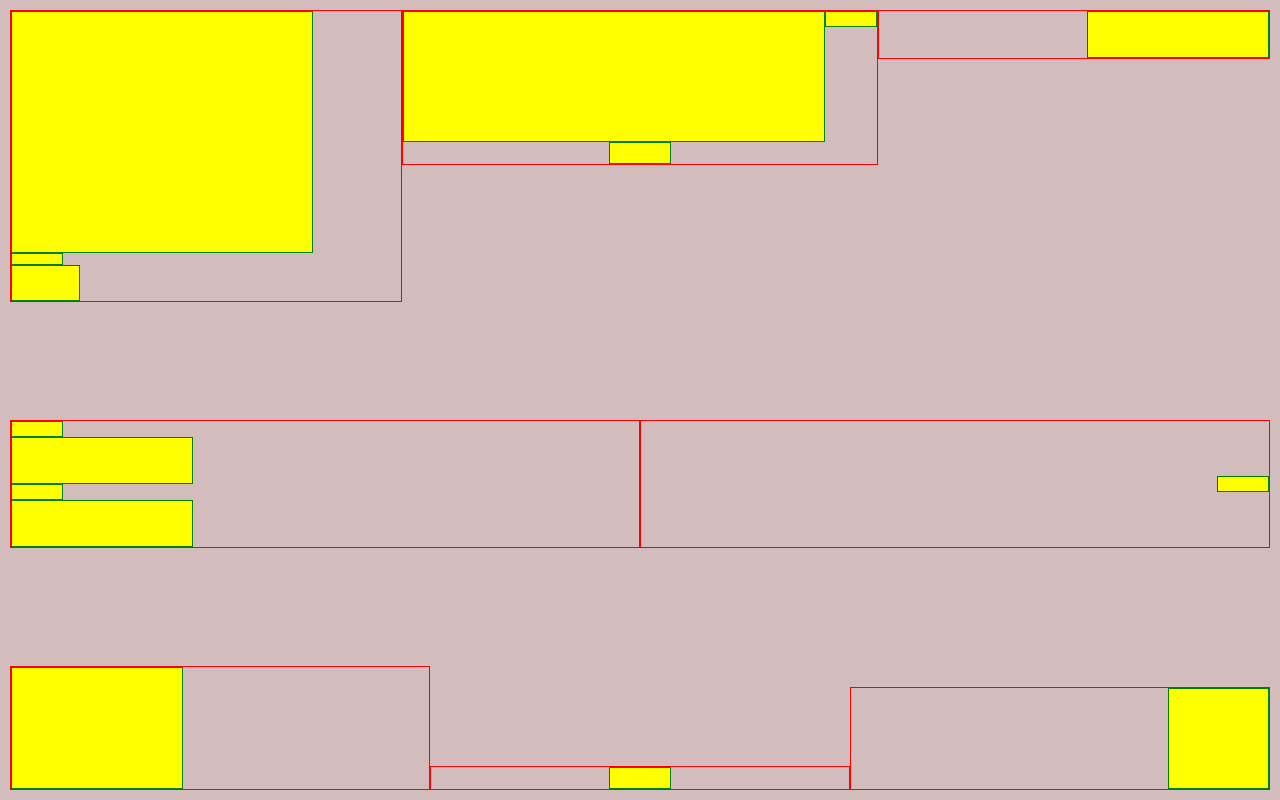
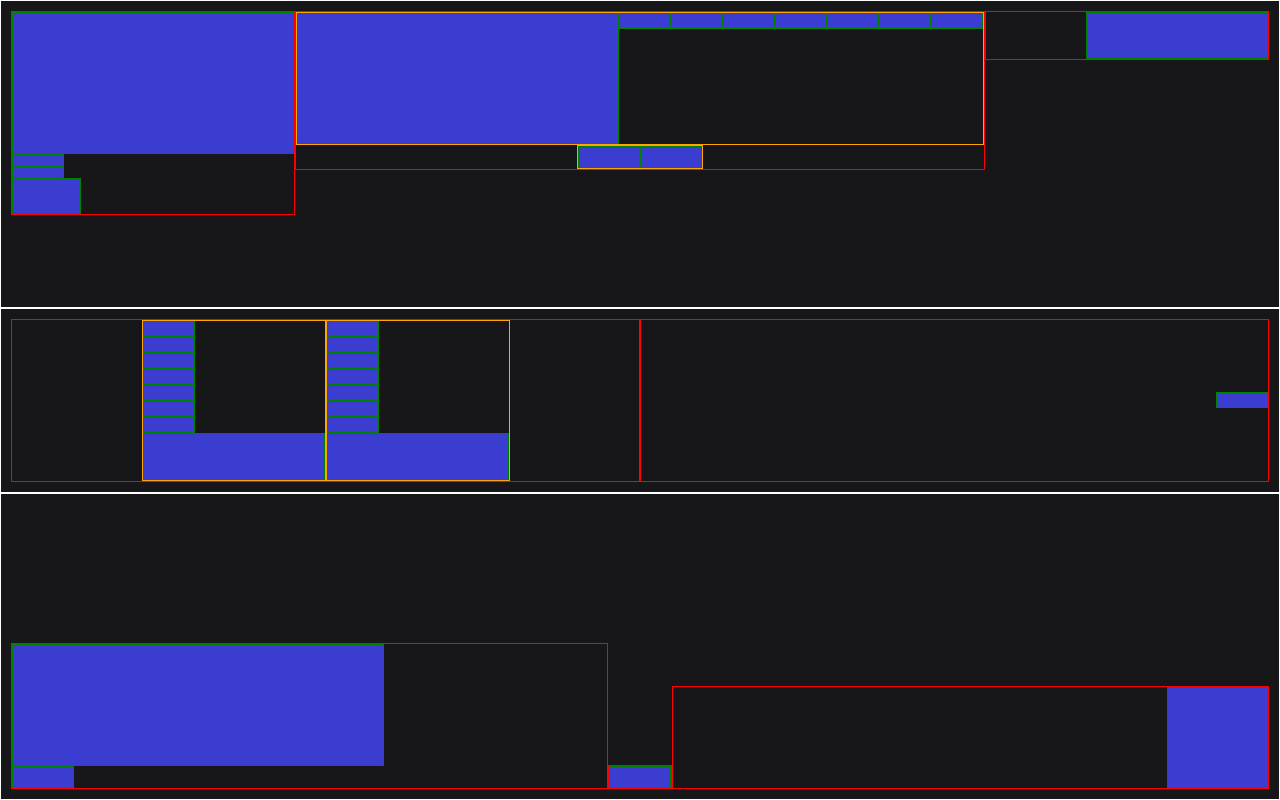
Before and after one commit to KaWaite/poc-align-system, a React (Create React App) app: page / in a window 1280 px wide. Built offline with nearby package versions, Linux system fonts and the light colour scheme.

Commit message:
current state

```diff
--- a/src/components/GridArea/index.tsx
+++ b/src/components/GridArea/index.tsx
@@ -38,11 +38,11 @@ const Wrapper = styled.div<{ vertical?: boolean, horizontal?: boolean, right?: b
     min-width: inherit;
     min-height:20px; // could add a editor mode prop that add min-height
     // margin: 10px;
-    ${({ right, vertical }) => right && vertical ? "margin-left: auto;" : "margin-right: auto;"}
     border: 1px solid red;
     display: flex;
     flex: 1;
-    flex-wrap: wrap;
+    ${({ horizontal }) => horizontal && "flex-grow: 0;"}
+    // flex-wrap: wrap;
     align-items: ${({ right, bottom, hasInner }) => right || bottom ? "flex-end" : hasInner ? "center" : "start"};
     justify-content: center;
     flex-direction: ${({ vertical, hasInner }) => vertical || hasInner ? "column" : "row"}
--- a/src/components/GridWrapper/index.tsx
+++ b/src/components/GridWrapper/index.tsx
@@ -68,7 +68,7 @@ const GridWrapper: React.FC<Props> = () => {
 
             {/* Middle */}
             <GridSection middle>
-                <GridArea vertical>
+                <GridArea>
                     <GridAreaItem vertical>
                         {gridItems?.middleLeft?.map(p => (
                             <Item
@@ -154,6 +154,7 @@ const GridWrapper: React.FC<Props> = () => {
 export default GridWrapper;
 
 const GlobalWrapper = styled.div`
+    background: #171618;
     height: 100%;
     display: flex;
     flex-direction: column;
@@ -164,7 +165,10 @@ const GridSection = styled.div<{ middle?: boolean, bottom?: boolean }>`
   display: flex;
   align-items: ${({ middle, bottom }) => middle ? "middle" : bottom ? "flex-end" : "start"};
   justify-content: space-between;
+  flex: 1;
+  ${({ middle }) => middle && "flex-grow: 0;"}
   padding:10px;
+  border: 1px solid white;
   `;
 
 const GridAreaItem = styled.div<{ middle?: boolean, bottom?: boolean, vertical?: boolean }>`
@@ -172,4 +176,5 @@ const GridAreaItem = styled.div<{ middle?: boolean, bottom?: boolean, vertical?:
   align-items: ${({ middle, bottom }) => middle ? "middle" : bottom ? "flex-end" : "start"};
   justify-content: space-between;
   flex-direction: ${({ vertical }) => vertical ? "column" : "row"};
+  border: 1px solid orange;
   `;
--- a/src/components/Item/index.tsx
+++ b/src/components/Item/index.tsx
@@ -25,6 +25,6 @@ const ItemComponent = styled.div<{ dimensions: Props }>`
     max-max: ${({ dimensions }) => dimensions.maxHeight}px;
     // margin-bottom: 10px;
     border: 1px solid green;
-    background: yellow;
-    color: black;
+    background: #3B3CD0;
+    color: white;
 `;
--- a/src/mockdata.json
+++ b/src/mockdata.json
@@ -4,6 +4,7 @@
             "topLeft": {
                 "widgets": [
                     "2",
+                    "5",
                     "5",
                     "7"
                 ],
@@ -12,6 +13,12 @@
             "topCenter": {
                 "widgets": [
                     "1",
+                    "3",
+                    "3",
+                    "3",
+                    "3",
+                    "3",
+                    "3",
                     "3"
                 ],
                 "align": "start"
@@ -24,6 +31,12 @@
             },
             "middleLeft": {
                 "widgets": [
+                    "3",
+                    "3",
+                    "3",
+                    "3",
+                    "3",
+                    "3",
                     "3",
                     "6"
                 ]
@@ -40,7 +53,8 @@
             },
             "bottomLeft": {
                 "widgets": [
-                    "9"
+                    "9",
+                    "10"
                 ]
             },
             "bottomRight": {
@@ -52,6 +66,7 @@
         "inner": {
             "topCenter": {
                 "widgets": [
+                    "11",
                     "11"
                 ]
             },
@@ -98,15 +113,15 @@
             "name": "plugin1",
             "minHeight": 129,
             "maxHeight": 100,
-            "minWidth": 420,
+            "minWidth": 320,
             "maxWidth": 140
         },
         {
             "id": "2",
             "name": "plugin2",
-            "minHeight": 240,
+            "minHeight": 140,
             "maxHeight": 100,
-            "minWidth": 300,
+            "minWidth": 280,
             "maxWidth": 220
         },
         {
@@ -162,7 +177,7 @@
             "name": "plugin9",
             "minHeight": 120,
             "maxHeight": 160,
-            "minWidth": 170,
+            "minWidth": 370,
             "maxWidth": 215
         },
         {
```
